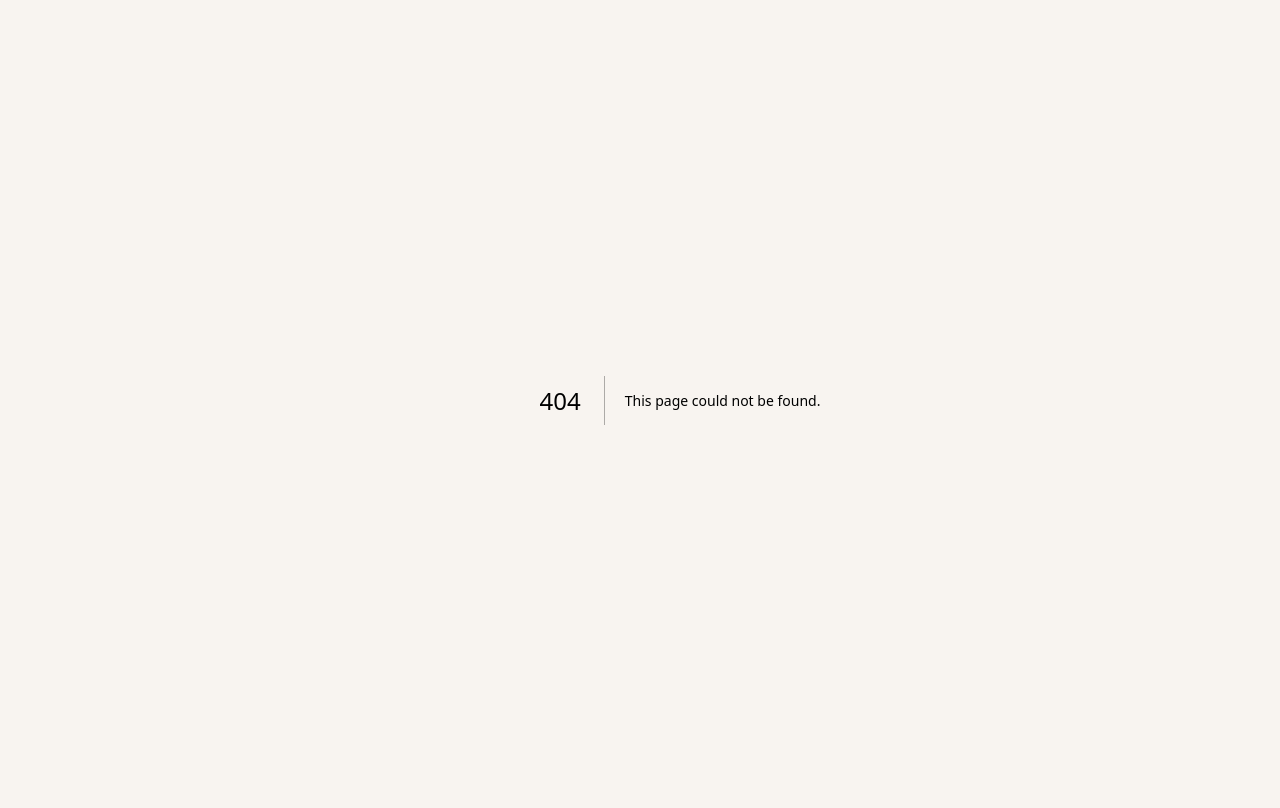
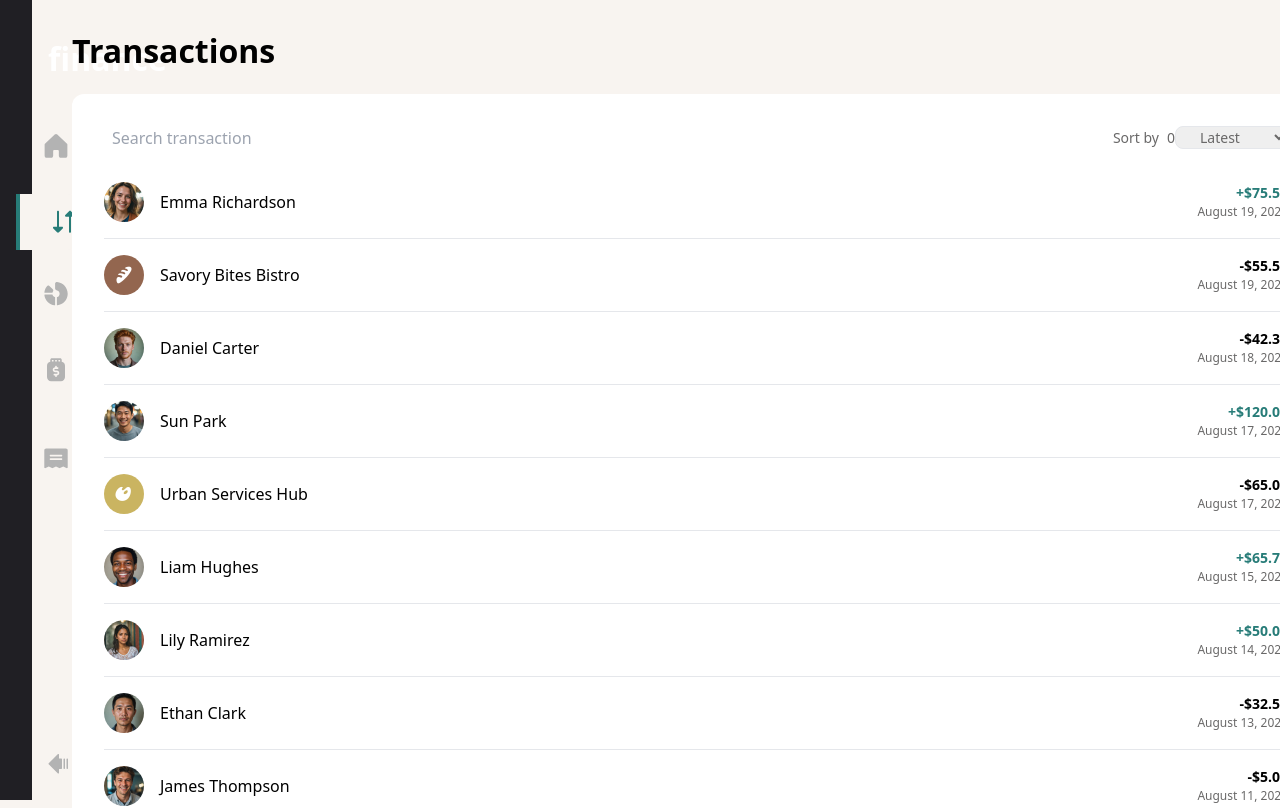
Before and after one commit to RicardoAymay/personal-finance, a Next.js app: page /transactions in a window 1280 px wide. Before the commit this address had no page. Shown: the top 808 px of the page. Built offline with nearby package versions, Linux system fonts and the light colour scheme.

Commit message:
fixed overview link and strarted transactions

```diff
--- a/src/app/globals.css
+++ b/src/app/globals.css
@@ -31,6 +31,6 @@
     @apply bg-grey-900 flex flex-col w-[90px] h-screen rounded-r-2xl ease-in-out duration-500
   }
   .finance-menu-bottom{
-    @apply min-w-full px-200 w-screen lg:w-full bg-grey-900 flex lg:flex-col justify-center lg:justify-start items-center lg:items-start
+    @apply min-w-full px-200 lg:px-0 w-screen lg:w-full bg-grey-900 flex lg:flex-col justify-center lg:justify-start items-center lg:items-start
   }
 }
--- a/src/app/homepageComponents/FinanceMenu.tsx
+++ b/src/app/homepageComponents/FinanceMenu.tsx
@@ -83,7 +83,7 @@ const FinanceMenu = ({ highlighted }: FinanceMenuProps) => {
                             }`}
                         >
                             <Link
-                                href={`/${item.title.toLowerCase()}`}
+                                href={item.title === "Overview"?'/':`/${item.title.toLowerCase()}`}
                                 className="flex gap-5 lg:flex-row flex-col items-center lg:justify-start justify-center"
                             >
                                 <figure className="w-fit">
--- a/src/app/page.tsx
+++ b/src/app/page.tsx
@@ -38,7 +38,6 @@ export default function Home() {
     return (
         <div className="bg-beige-100 w-full max-w-screen-maxDefined lg:w-full flex flex-col-reverse lg:flex-row">
             <div className="flex flex-1 mt-400 lg:mt-0 w-full h-full">
-                <hr></hr>
                 <FinanceMenuNoSSR highlighted="overview" />
             </div>
             <main className="relative flex flex-col px-200 mt-400 lg:mt-0 md:px-500 lg:py-400">
--- /dev/null
+++ b/src/app/transactions/page.tsx
@@ -0,0 +1,83 @@
+import React from 'react'
+import FinanceMenuNoSSR from '../homepageComponents/FinanceMenuNoSSR';
+import Image from 'next/image';
+import data from "../../data.json"
+
+const TransactionsPage = () => {
+    function formattedCurrency(number: number, decimals: number) {
+        const USDollar = new Intl.NumberFormat('en-US', {
+            style: 'currency',
+            currency: 'USD',
+            maximumFractionDigits: decimals,
+        });
+        return USDollar.format(number);
+    }
+
+    const sortList = ["Latest", "Oldest", "A to Z", "Z to A", "Highest", "Lowest"]
+
+    function formatDate(dateToformat: string) {
+        const date = new Date(dateToformat);
+        const formattedDate = date.toLocaleDateString("en-US", {
+            day: "numeric",
+            month: "long",
+            year: "numeric",
+        });
+        return formattedDate
+    }
+    return (
+        <div className="bg-beige-100 w-full max-w-screen-maxDefined lg:w-full flex flex-col-reverse lg:flex-row">
+
+            <div className="flex flex-1 mt-400 lg:mt-0 w-full max-w-[300px] h-full">
+                <FinanceMenuNoSSR highlighted="transactions" />
+            </div>
+
+            <main className="relative flex flex-col w-full px-200 mt-400 lg:mt-0 md:px-500 lg:py-400">
+                <h1 className="text-preset-1">Transactions</h1>
+                <div className="w-full bg-white rounded-xl flex flex-col mt-300 p-200 md:p-400">
+                    <header className="flex justify-between">
+                        <label>
+                                <input className='indent-2' placeholder='Search transaction'/>
+                        </label>
+                       <div>
+                            <label htmlFor="transactionSort" className='text-preset-4 items-center flex text-grey-500'>
+                            <p className='me-100'>Sort by</p> 0
+                                <select id='transactionSort' className='border rounded-lg px-250 text-preset-4'>
+                                    {sortList.map((item)=> (
+                                        <option key={item}>{item}</option>
+                                    ))}
+                                </select>
+                            </label>
+                       </div>
+                    </header>
+                    <ul className="mt-400">
+                        {data.transactions.slice(0, 10).map((item) => (
+                            <React.Fragment key={item.date}>
+                                <li className="flex ">
+
+                                    <figure className="flex items-center">
+                                        <Image className="rounded-full" src={item.avatar} width={40} height={40} alt="Picture to who or from who you sent/received your money" />
+                                    </figure>
+                                    <p className="flex items-center flex-1 ms-4 text-preset-3">
+                                        {item.name}
+                                    </p>
+
+                                    <div className="flex flex-col items-end">
+                                        <p className={item.amount > 0 ? "text-preset-4-bold text-secondary-green" : "text-preset-4-bold"}>
+                                            {item.amount > 0 ? "+" : ""}{formattedCurrency(item.amount, 2)}
+                                        </p>
+                                        <p className="text-preset-5 text-grey-500">
+                                            {formatDate(item.date)}
+                                        </p>
+                                    </div>
+                                </li>
+                                <hr className="my-200"></hr>
+                            </React.Fragment>
+                        ))}
+                    </ul>
+                </div>
+            </main>
+        </div>
+    )
+}
+
+export default TransactionsPage
```
